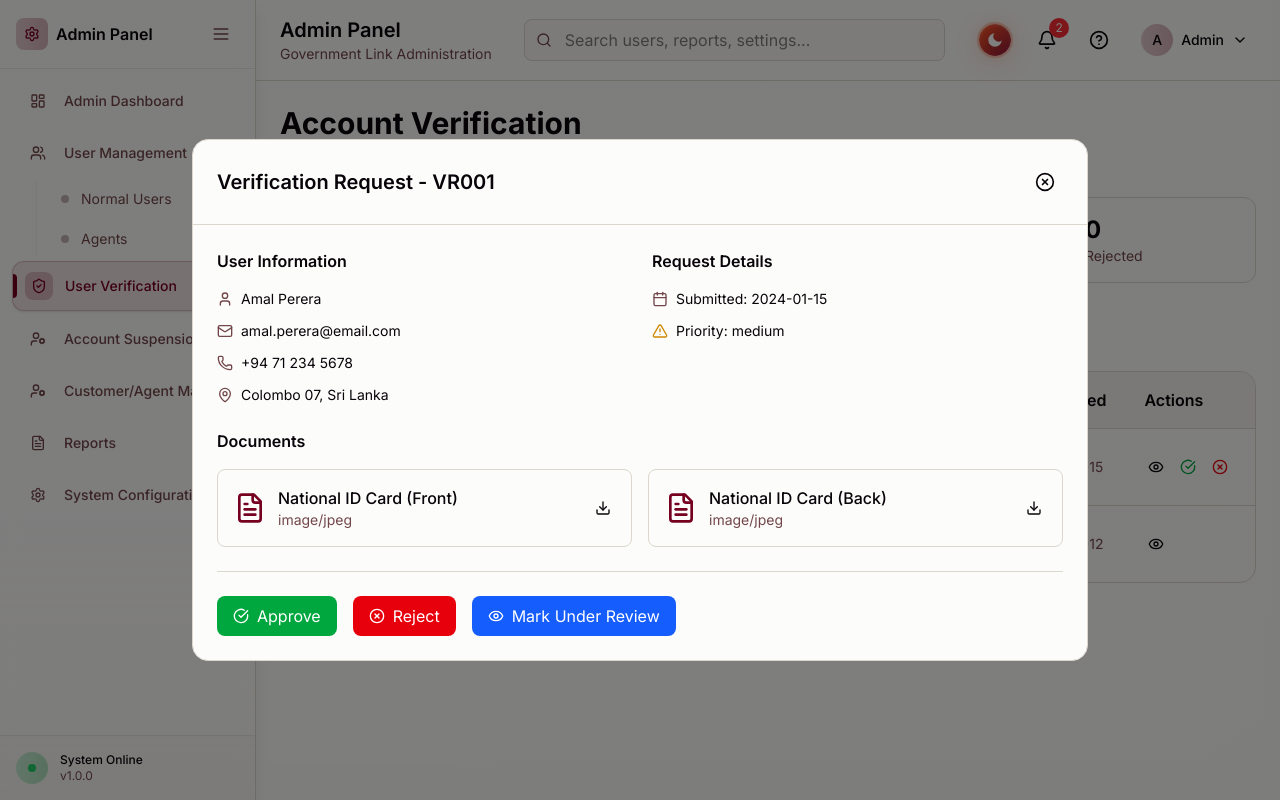
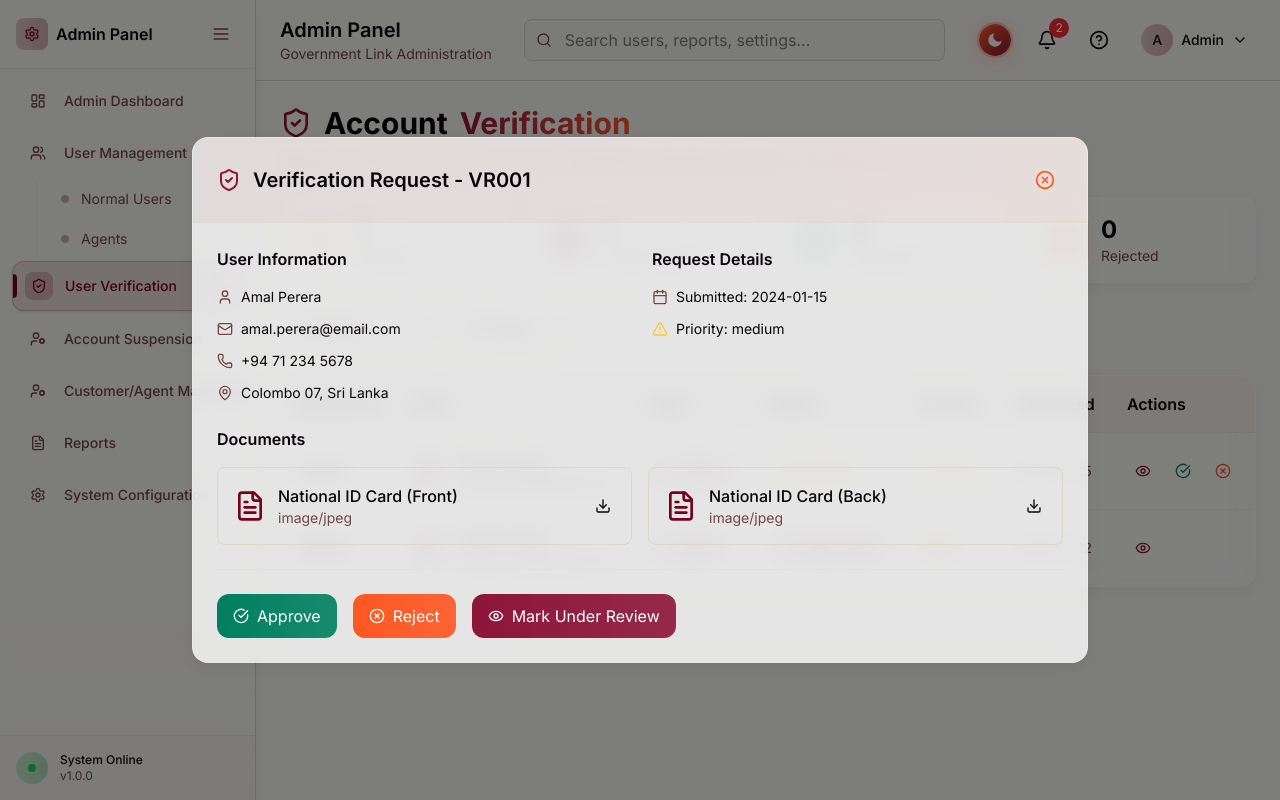
Before and after one commit to XFire2025/XFire_GovLink, a Next.js app: page /admin/verification in a window 1280 px wide. Both pictures are taken after a click on the button 1156 px from the left and 467 px from the top of the page. Built offline with nearby package versions, Linux system fonts and the light colour scheme.

Commit message:
feat: enhance AccountVerification component with improved styling, animations, and user experience

```diff
--- a/src/components/adminSystem/AccountVerification.tsx
+++ b/src/components/adminSystem/AccountVerification.tsx
@@ -18,6 +18,7 @@ import {
   MessageCircle,
   AlertTriangle,
 } from "lucide-react";
+
 
 interface VerificationRequest {
   id: string;
@@ -144,13 +145,13 @@ export default function AccountVerification() {
   const getStatusColor = (status: string) => {
     switch (status) {
       case "approved":
-        return "text-green-700 bg-green-100 dark:bg-green-900/30 dark:text-green-400";
+        return "text-[#008060] bg-[#008060]/10 border-[#008060]/20";
       case "rejected":
-        return "text-red-700 bg-red-100 dark:bg-red-900/30 dark:text-red-400";
+        return "text-[#FF5722] bg-[#FF5722]/10 border-[#FF5722]/20";
       case "under_review":
-        return "text-blue-700 bg-blue-100 dark:bg-blue-900/30 dark:text-blue-400";
+        return "text-[#8D153A] bg-[#8D153A]/10 border-[#8D153A]/20";
       default:
-        return "text-yellow-700 bg-yellow-100 dark:bg-yellow-900/30 dark:text-yellow-400";
+        return "text-[#FFC72C] bg-[#FFC72C]/10 border-[#FFC72C]/20";
     }
   };
 
@@ -170,32 +171,57 @@ export default function AccountVerification() {
   const getPriorityColor = (priority: string) => {
     switch (priority) {
       case "high":
-        return "text-red-600";
+        return "text-[#FF5722]";
       case "medium":
-        return "text-yellow-600";
+        return "text-[#FFC72C]";
       default:
-        return "text-gray-600";
+        return "text-muted-foreground";
     }
   };
 
   return (
+    <div className="relative min-h-full">
+      {/* Main content */}
       <div className="space-y-6">
-      {/* Header */}
-      <div>
+        {/* Enhanced Header */}
+        <motion.div
+          initial={{ opacity: 0, y: 20 }}
+          animate={{ opacity: 1, y: 0 }}
+          transition={{ duration: 0.3 }}
+          className="animate-fade-in-up"
+        >
           <h1 className="text-3xl font-bold text-foreground mb-2">
-          Account Verification
+            <span className="flex items-center gap-3">
+              <ShieldCheck className="w-8 h-8 text-[#8D153A]" />
+              <span className="text-foreground">Account</span>{' '}
+              <span className="bg-gradient-to-r from-[#8D153A] to-[#FF5722] bg-clip-text text-transparent">
+                Verification
+              </span>
+            </span>
           </h1>
           <p className="text-muted-foreground">
             Review and process user verification requests for identity, business,
             and agent accounts.
           </p>
+        </motion.div>
+
+        {/* Enhanced Stats Cards */}
+        <motion.div
+          initial={{ opacity: 0, y: 20 }}
+          animate={{ opacity: 1, y: 0 }}
+          transition={{ delay: 0.1, duration: 0.3 }}
+          className="grid grid-cols-1 md:grid-cols-4 gap-4 mb-6"
+        >
+          <motion.div
+            initial={{ opacity: 0, y: 20 }}
+            animate={{ opacity: 1, y: 0 }}
+            transition={{ delay: 0.1 }}
+            className="bg-card/90 dark:bg-card/95 backdrop-blur-md p-4 rounded-xl border border-border/50 shadow-glow hover:shadow-2xl transition-all duration-500 modern-card group"
+          >
+            <div className="flex items-center gap-3">
+              <div className="p-2 rounded-lg bg-gradient-to-r from-[#FFC72C]/20 to-[#FFC72C]/10 group-hover:scale-110 transition-transform duration-300">
+                <Clock className="w-8 h-8 text-[#FFC72C]" />
               </div>
-
-      {/* Stats Cards */}
-      <div className="grid grid-cols-1 md:grid-cols-4 gap-4 mb-6">
-        <div className="glass-morphism p-4 rounded-xl border border-border">
-          <div className="flex items-center gap-3">
-            <Clock className="w-8 h-8 text-yellow-500" />
               <div>
                 <div className="text-2xl font-bold text-foreground">
                   {
@@ -206,10 +232,17 @@ export default function AccountVerification() {
                 <div className="text-sm text-muted-foreground">Pending</div>
               </div>
             </div>
+          </motion.div>
+          <motion.div
+            initial={{ opacity: 0, y: 20 }}
+            animate={{ opacity: 1, y: 0 }}
+            transition={{ delay: 0.2 }}
+            className="bg-card/90 dark:bg-card/95 backdrop-blur-md p-4 rounded-xl border border-border/50 shadow-glow hover:shadow-2xl transition-all duration-500 modern-card group"
+          >
+            <div className="flex items-center gap-3">
+              <div className="p-2 rounded-lg bg-gradient-to-r from-[#8D153A]/20 to-[#8D153A]/10 group-hover:scale-110 transition-transform duration-300">
+                <Eye className="w-8 h-8 text-[#8D153A]" />
               </div>
-        <div className="glass-morphism p-4 rounded-xl border border-border">
-          <div className="flex items-center gap-3">
-            <Eye className="w-8 h-8 text-blue-500" />
               <div>
                 <div className="text-2xl font-bold text-foreground">
                   {
@@ -221,10 +254,17 @@ export default function AccountVerification() {
                 <div className="text-sm text-muted-foreground">Under Review</div>
               </div>
             </div>
+          </motion.div>
+          <motion.div
+            initial={{ opacity: 0, y: 20 }}
+            animate={{ opacity: 1, y: 0 }}
+            transition={{ delay: 0.3 }}
+            className="bg-card/90 dark:bg-card/95 backdrop-blur-md p-4 rounded-xl border border-border/50 shadow-glow hover:shadow-2xl transition-all duration-500 modern-card group"
+          >
+            <div className="flex items-center gap-3">
+              <div className="p-2 rounded-lg bg-gradient-to-r from-[#008060]/20 to-[#008060]/10 group-hover:scale-110 transition-transform duration-300">
+                <CheckCircle className="w-8 h-8 text-[#008060]" />
               </div>
-        <div className="glass-morphism p-4 rounded-xl border border-border">
-          <div className="flex items-center gap-3">
-            <CheckCircle className="w-8 h-8 text-green-500" />
               <div>
                 <div className="text-2xl font-bold text-foreground">
                   {
@@ -235,10 +275,17 @@ export default function AccountVerification() {
                 <div className="text-sm text-muted-foreground">Approved</div>
               </div>
             </div>
+          </motion.div>
+          <motion.div
+            initial={{ opacity: 0, y: 20 }}
+            animate={{ opacity: 1, y: 0 }}
+            transition={{ delay: 0.4 }}
+            className="bg-card/90 dark:bg-card/95 backdrop-blur-md p-4 rounded-xl border border-border/50 shadow-glow hover:shadow-2xl transition-all duration-500 modern-card group"
+          >
+            <div className="flex items-center gap-3">
+              <div className="p-2 rounded-lg bg-gradient-to-r from-[#FF5722]/20 to-[#FF5722]/10 group-hover:scale-110 transition-transform duration-300">
+                <XCircle className="w-8 h-8 text-[#FF5722]" />
               </div>
-        <div className="glass-morphism p-4 rounded-xl border border-border">
-          <div className="flex items-center gap-3">
-            <XCircle className="w-8 h-8 text-red-500" />
               <div>
                 <div className="text-2xl font-bold text-foreground">
                   {
@@ -249,15 +296,20 @@ export default function AccountVerification() {
                 <div className="text-sm text-muted-foreground">Rejected</div>
               </div>
             </div>
-        </div>
-      </div>
+          </motion.div>
+        </motion.div>
 
-      {/* Filters */}
-      <div className="flex flex-col sm:flex-row gap-4">
+        {/* Enhanced Filters */}
+        <motion.div
+          initial={{ opacity: 0, y: 20 }}
+          animate={{ opacity: 1, y: 0 }}
+          transition={{ delay: 0.2, duration: 0.3 }}
+          className="flex flex-col sm:flex-row gap-4"
+        >
           <select
             value={filterStatus}
             onChange={(e) => setFilterStatus(e.target.value)}
-          className="px-3 py-2 bg-background border border-border rounded-lg focus:ring-2 focus:ring-primary/20 focus:border-primary"
+            className="px-3 py-2.5 bg-card/60 dark:bg-card/40 backdrop-blur-sm border border-border/50 rounded-xl focus:ring-2 focus:ring-[#8D153A]/20 focus:border-[#8D153A]/50 transition-all duration-300 modern-card hover:shadow-md"
           >
             <option value="all">All Status</option>
             <option value="pending">Pending</option>
@@ -268,35 +320,43 @@ export default function AccountVerification() {
           <select
             value={filterType}
             onChange={(e) => setFilterType(e.target.value)}
-          className="px-3 py-2 bg-background border border-border rounded-lg focus:ring-2 focus:ring-primary/20 focus:border-primary"
+            className="px-3 py-2.5 bg-card/60 dark:bg-card/40 backdrop-blur-sm border border-border/50 rounded-xl focus:ring-2 focus:ring-[#8D153A]/20 focus:border-[#8D153A]/50 transition-all duration-300 modern-card hover:shadow-md"
           >
             <option value="all">All Types</option>
             <option value="identity">Identity</option>
             <option value="business">Business</option>
             <option value="agent">Agent</option>
           </select>
-      </div>
+        </motion.div>
 
-      {/* Verification Requests Table */}
-      <div className="glass-morphism rounded-2xl border border-border overflow-hidden">
+        {/* Enhanced Verification Requests Table */}
+        <motion.div
+          initial={{ opacity: 0, y: 20 }}
+          animate={{ opacity: 1, y: 0 }}
+          transition={{ delay: 0.3, duration: 0.3 }}
+          className="bg-card/90 dark:bg-card/95 backdrop-blur-md rounded-2xl border border-border/50 shadow-glow hover:shadow-2xl transition-all duration-500 modern-card overflow-hidden"
+        >
           <div className="overflow-x-auto">
             <table className="w-full">
-            <thead className="bg-muted/50">
+              <thead className="bg-gradient-to-r from-[#8D153A]/5 to-[#FF5722]/5 border-b border-border/30">
                 <tr>
-                <th className="text-left p-4 font-semibold">Request ID</th>
-                <th className="text-left p-4 font-semibold">User</th>
-                <th className="text-left p-4 font-semibold">Type</th>
-                <th className="text-left p-4 font-semibold">Status</th>
-                <th className="text-left p-4 font-semibold">Priority</th>
-                <th className="text-left p-4 font-semibold">Submitted</th>
-                <th className="text-left p-4 font-semibold">Actions</th>
+                  <th className="text-left p-4 font-semibold text-foreground">Request ID</th>
+                  <th className="text-left p-4 font-semibold text-foreground">User</th>
+                  <th className="text-left p-4 font-semibold text-foreground">Type</th>
+                  <th className="text-left p-4 font-semibold text-foreground">Status</th>
+                  <th className="text-left p-4 font-semibold text-foreground">Priority</th>
+                  <th className="text-left p-4 font-semibold text-foreground">Submitted</th>
+                  <th className="text-left p-4 font-semibold text-foreground">Actions</th>
                 </tr>
               </thead>
               <tbody>
-              {filteredRequests.map((request) => (
-                <tr
+                {filteredRequests.map((request, index) => (
+                  <motion.tr
                     key={request.id}
-                  className="border-t border-border hover:bg-muted/30 transition-colors"
+                    initial={{ opacity: 0, x: -20 }}
+                    animate={{ opacity: 1, x: 0 }}
+                    transition={{ delay: 0.1 * index, duration: 0.3 }}
+                    className="border-t border-border/20 hover:bg-card/30 transition-all duration-300 group"
                   >
                   <td className="p-4">
                     <div className="font-medium text-foreground">
@@ -305,8 +365,8 @@ export default function AccountVerification() {
                   </td>
                     <td className="p-4">
                       <div className="flex items-center gap-3">
-                      <div className="w-8 h-8 bg-gradient-to-r from-primary/20 to-primary/30 rounded-full flex items-center justify-center">
-                        <span className="text-xs font-medium">
+                        <div className="w-8 h-8 bg-gradient-to-r from-[#8D153A]/20 to-[#FF5722]/20 rounded-full flex items-center justify-center border-2 border-[#8D153A]/30 shadow-md transition-all duration-300 group-hover:scale-110">
+                          <span className="text-xs font-medium text-foreground">
                             {request.userName
                               .split(" ")
                               .map((n) => n[0])
@@ -314,7 +374,7 @@ export default function AccountVerification() {
                           </span>
                         </div>
                         <div>
-                        <div className="font-medium text-foreground">
+                          <div className="font-medium text-foreground group-hover:text-[#8D153A] transition-colors duration-300">
                             {request.userName}
                           </div>
                           <div className="text-sm text-muted-foreground">
@@ -324,7 +384,7 @@ export default function AccountVerification() {
                       </div>
                     </td>
                     <td className="p-4">
-                    <span className="inline-flex items-center gap-1 px-2 py-1 rounded-full text-xs font-medium bg-blue-100 text-blue-700 dark:bg-blue-900/30 dark:text-blue-400">
+                      <span className="inline-flex items-center gap-1.5 px-3 py-1.5 rounded-full text-xs font-semibold border backdrop-blur-sm transition-all duration-300 hover:scale-105 bg-[#8D153A]/10 text-[#8D153A] border-[#8D153A]/20">
                         <ShieldCheck className="w-3 h-3" />
                         {request.verificationType.charAt(0).toUpperCase() +
                           request.verificationType.slice(1)}
@@ -332,7 +392,7 @@ export default function AccountVerification() {
                     </td>
                     <td className="p-4">
                       <span
-                      className={`inline-flex items-center gap-1 px-2 py-1 rounded-full text-xs font-medium ${getStatusColor(
+                        className={`inline-flex items-center gap-1.5 px-3 py-1.5 rounded-full text-xs font-semibold border backdrop-blur-sm transition-all duration-300 hover:scale-105 ${getStatusColor(
                           request.status
                         )}`}
                       >
@@ -358,7 +418,8 @@ export default function AccountVerification() {
                       <div className="flex items-center gap-2">
                         <button
                           onClick={() => setSelectedRequest(request)}
-                        className="p-1 hover:bg-muted rounded"
+                          className="p-2 hover:bg-[#8D153A]/10 rounded-lg transition-all duration-300 hover:scale-110 text-[#8D153A]"
+                          title="View Details"
                         >
                           <Eye className="w-4 h-4" />
                         </button>
@@ -368,7 +429,8 @@ export default function AccountVerification() {
                               onClick={() =>
                                 handleStatusUpdate(request.id, "approved")
                               }
-                            className="p-1 hover:bg-green-100 dark:hover:bg-green-900/30 rounded text-green-600"
+                              className="p-2 hover:bg-[#008060]/10 rounded-lg transition-all duration-300 hover:scale-110 text-[#008060]"
+                              title="Approve Request"
                             >
                               <CheckCircle className="w-4 h-4" />
                             </button>
@@ -376,7 +438,8 @@ export default function AccountVerification() {
                               onClick={() =>
                                 handleStatusUpdate(request.id, "rejected")
                               }
-                            className="p-1 hover:bg-red-100 dark:hover:bg-red-900/30 rounded text-red-600"
+                              className="p-2 hover:bg-[#FF5722]/10 rounded-lg transition-all duration-300 hover:scale-110 text-[#FF5722]"
+                              title="Reject Request"
                             >
                               <XCircle className="w-4 h-4" />
                             </button>
@@ -384,29 +447,30 @@ export default function AccountVerification() {
                         )}
                       </div>
                     </td>
-                </tr>
+                  </motion.tr>
                 ))}
               </tbody>
             </table>
           </div>
-      </div>
+        </motion.div>
 
-      {/* Request Detail Modal */}
+        {/* Enhanced Request Detail Modal */}
         {selectedRequest && (
           <div className="fixed inset-0 bg-black/50 flex items-center justify-center z-50 p-4">
             <motion.div
               initial={{ opacity: 0, scale: 0.95 }}
               animate={{ opacity: 1, scale: 1 }}
-            className="bg-background border border-border rounded-2xl max-w-4xl w-full max-h-[90vh] overflow-y-auto"
+              className="bg-card/95 dark:bg-card/98 backdrop-blur-md border border-border/50 rounded-2xl max-w-4xl w-full max-h-[90vh] overflow-y-auto shadow-2xl modern-card"
             >
-            <div className="p-6 border-b border-border">
+              <div className="p-6 border-b border-border/30 bg-gradient-to-r from-[#8D153A]/5 to-[#FF5722]/5">
                 <div className="flex items-center justify-between">
-                <h3 className="text-xl font-semibold text-foreground">
-                  Verification Request - {selectedRequest.id}
+                  <h3 className="text-xl font-semibold text-foreground flex items-center gap-3">
+                    <ShieldCheck className="w-6 h-6 text-[#8D153A]" />
+                    <span>Verification Request - {selectedRequest.id}</span>
                   </h3>
                   <button
                     onClick={() => setSelectedRequest(null)}
-                  className="p-2 hover:bg-muted rounded-lg"
+                    className="p-2 hover:bg-[#FF5722]/10 rounded-lg transition-all duration-300 hover:scale-110 text-[#FF5722]"
                   >
                     <XCircle className="w-5 h-5" />
                   </button>
@@ -522,14 +586,14 @@ export default function AccountVerification() {
                 </div>
               )}
 
-              {/* Actions */}
+              {/* Enhanced Actions */}
               {selectedRequest.status === "pending" && (
-                <div className="flex gap-4 pt-6 border-t border-border">
+                <div className="flex gap-4 pt-6 border-t border-border/30">
                   <button
                     onClick={() =>
                       handleStatusUpdate(selectedRequest.id, "approved")
                     }
-                    className="flex items-center gap-2 bg-green-600 text-white px-4 py-2 rounded-lg hover:bg-green-700 transition-colors"
+                    className="flex items-center gap-2 bg-gradient-to-r from-[#008060] to-[#008060]/90 text-white px-4 py-2.5 rounded-xl hover:shadow-lg transition-all duration-300 hover:scale-105"
                   >
                     <CheckCircle className="w-4 h-4" />
                     Approve
@@ -538,7 +602,7 @@ export default function AccountVerification() {
                     onClick={() =>
                       handleStatusUpdate(selectedRequest.id, "rejected")
                     }
-                    className="flex items-center gap-2 bg-red-600 text-white px-4 py-2 rounded-lg hover:bg-red-700 transition-colors"
+                    className="flex items-center gap-2 bg-gradient-to-r from-[#FF5722] to-[#FF5722]/90 text-white px-4 py-2.5 rounded-xl hover:shadow-lg transition-all duration-300 hover:scale-105"
                   >
                     <XCircle className="w-4 h-4" />
                     Reject
@@ -547,7 +611,7 @@ export default function AccountVerification() {
                     onClick={() =>
                       handleStatusUpdate(selectedRequest.id, "under_review")
                     }
-                    className="flex items-center gap-2 bg-blue-600 text-white px-4 py-2 rounded-lg hover:bg-blue-700 transition-colors"
+                    className="flex items-center gap-2 bg-gradient-to-r from-[#8D153A] to-[#8D153A]/90 text-white px-4 py-2.5 rounded-xl hover:shadow-lg transition-all duration-300 hover:scale-105"
                   >
                     <Eye className="w-4 h-4" />
                     Mark Under Review
@@ -559,5 +623,6 @@ export default function AccountVerification() {
         </div>
       )}
     </div>
+  </div>
   );
 }
```
Lines whose indentation alone changed are shown as unchanged.
